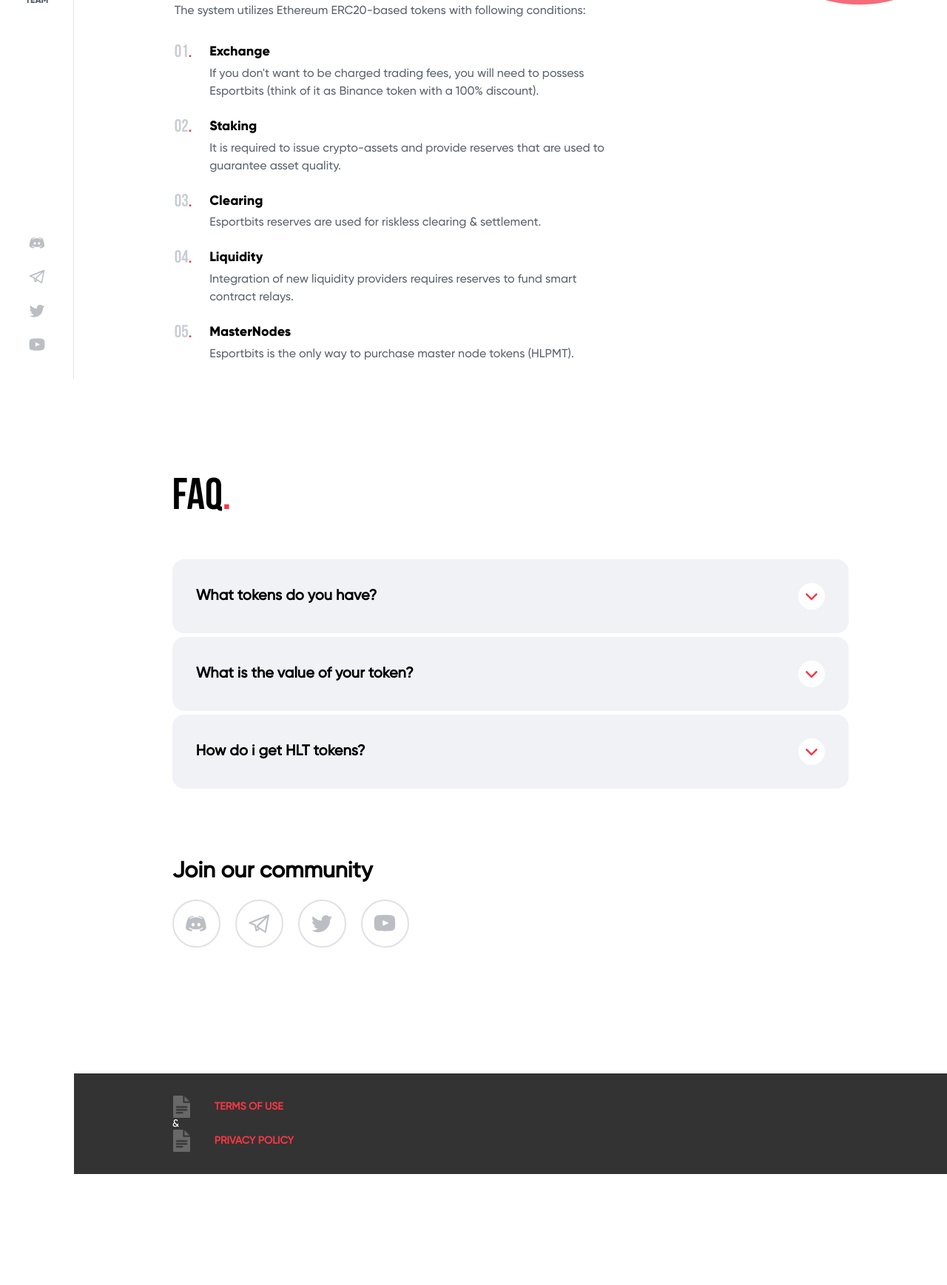
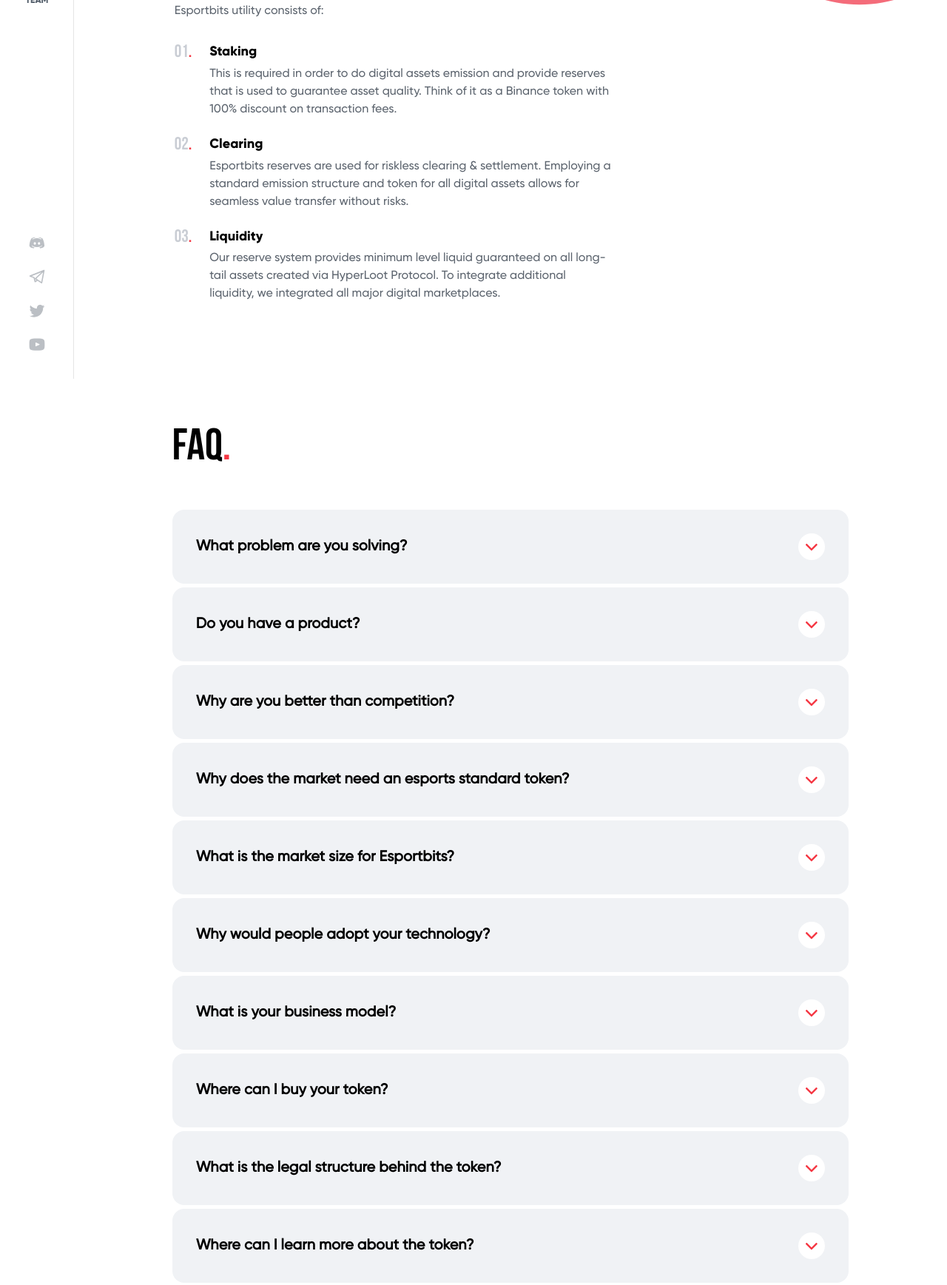
Before and after one commit to hyperloot/esportbits.com, a plain HTML site: page token/index.html in a window 1280 px wide. Shown: the part 288-2025 px from the top of the page at 74% size. Before the commit the page ends 1875 px from the top, so only its background shows below. Drawn offline with nearby package versions, Linux system fonts and the light colour scheme.

Commit message:
Deploy hyperloot/esportbits.com to github.com/hyperloot/esportbits.com.git:gh-pages

```diff
--- a/token/index.html
+++ b/token/index.html
@@ -88,41 +88,27 @@
         What exactly is<br>
         <span>the Esportbits?</span>
       </h1>
-      <p>The system utilizes Ethereum ERC20-based tokens with following conditions:</p>
+      <p>Esportbits utility consists of:</p>
       <div class="info">
         <div class="info-item">
           <div class="number">01<span>.</span></div>
           <div>
-            <h4>Exchange</h4>
-            <p>If you don't want to be charged trading fees, you will need to possess Esportbits (think of it as Binance token with a 100% discount).</p>
+            <h4>Staking</h4>
+            <p>This is required in order to do digital assets emission and provide reserves that is used to guarantee asset quality. Think of it as a Binance token with 100% discount on transaction fees.</p>
           </div>
         </div>
         <div class="info-item">
           <div class="number">02<span>.</span></div>
           <div>
-            <h4>Staking</h4>
-            <p>It is required to issue crypto-assets and provide reserves that are used to guarantee asset quality.</p>
+            <h4>Clearing</h4>
+            <p>Esportbits reserves are used for riskless clearing & settlement. Employing a standard emission structure and token for all digital assets allows for seamless value transfer without risks.</p>
           </div>
         </div>
         <div class="info-item">
           <div class="number">03<span>.</span></div>
           <div>
-            <h4>Clearing</h4>
-            <p>Esportbits reserves are used for riskless clearing &amp; settlement.</p>
-          </div>
-        </div>
-        <div class="info-item">
-          <div class="number">04<span>.</span></div>
-          <div>
             <h4>Liquidity</h4>
-            <p>Integration of new liquidity providers requires reserves to fund smart contract relays.</p>
-          </div>
-        </div>
-        <div class="info-item">
-          <div class="number">05<span>.</span></div>
-          <div>
-            <h4>MasterNodes</h4>
-            <p>Esportbits is the only way to purchase master node tokens (HLPMT).</p>
+            <p>Our reserve system provides minimum level liquid guaranteed on all long-tail assets created via HyperLoot Protocol. To integrate additional liquidity, we integrated all major digital marketplaces.</p>
           </div>
         </div>
       </div>
@@ -139,44 +125,101 @@
 
         <div class="spoiler">
           <div class="header">
-            <h4>What tokens do you have?</h4>
+            <h4>What problem are you solving?</h4>
             <div class="status"></div>
           </div>
           <div class="content">
-            <p>HyperLoot employs 2 types of tokens – ERC20 tokens for staking and transactions (or HLT tokens) and an ERC721 master node or mining tokens (or HLPTM tokens).</p>
+            <p>We create liquidity in the long tail digital assets that are otherwise illiquid. It’s a new industry standard that helps solve difficulties in engaging and creating loyal users, creating healthy monetization strategies while creating a whole new type of developer-gamer relations.</p>
           </div>
         </div>
 
         <div class="spoiler">
           <div class="header">
-            <h4>What is the value of your token?</h4>
+            <h4>Do you have a product?</h4>
             <div class="status"></div>
           </div>
           <div class="content">
-            <p>The combined valuation of all HLT in circulation at any given time period consists of four major blocks:</p>
-            <p>
-              First, the combined value of all HLT locked up, for the purchases of MasterNodes via HLTM master node token.<br>
-              Second, the combined value of all HLT tokens staked for the purposes of in-game asset emission.<br>
-              Third, the combined value of P2P clearing&settlement partners that may want to provide financial liquidity to the global P2P marketplace.<br>
-              Fourth, the size of transactions that will take place on HyperLoot layer over Ethereum. These can be: (exchange, barter, loan, collateral, betting custody).
-            </p>
+            <p>We provide a lineup of products fulfilling the most critical applications. The lineup includes: a gamer-oriented item wallet, and item auction, emission and liquidity solutions.  The key auction product is Lootmart - an auction providing guaranteed liquidity for any ERC721 or ERC-20 asset created and released for trade. Hyperloot is a gamer-centered wallet with visual representation for items. It is a place for users to see new items and offers.</p>
           </div>
         </div>
 
         <div class="spoiler">
           <div class="header">
-            <h4>How do i get HLT tokens?</h4>
+            <h4>Why are you better than competition?</h4>
             <div class="status"></div>
           </div>
           <div class="content">
-            <p>There are a few ways:</p>
-            <p>
-              Receive them as a reward for participating in the DAO. It’s pretty simple – you do the work, you get the tokens as a payment. Every token you own is a part of the system, so you get a share in HyperLoot as a system developer.<br>
-              Buy them on an exchange. We will be list on a few exchanges soon.<br>
-              Buy HLTM tokens and join as a master node owner.<br>
-              You can participate in the HyperLoot bounty campaign.<br>
-              You can receive investment from HyperLoot fund.
-            </p>
+            <p>Unlike WAX, ENJIN, FLIP and other “closed-source” exchange tokens, Esportbits provides liquidity in the illiquid long-tail market. Such an approach allows for item airdrop directly to new/prospective consumers reducing user acquisition costs while providing “last mile” of engagement and relationships. Unlike competitors we are the only open source project founded by non-profit association. We are also the only one that provides zero transaction fees and aggregates liquidity by integrating with other market exchanges.</p>
+          </div>
+        </div>
+
+        <div class="spoiler">
+          <div class="header">
+            <h4>Why does the market need an esports standard token?</h4>
+            <div class="status"></div>
+          </div>
+          <div class="content">
+            <p>It is need to provide market transfer clearing and liquidity while reducing costs and risks. There are many different long-tail digital assets out there and there are new ones appearing all the time. For now, they remain illiquid. To create long-tail liquid assets the market needs compatibility, relative value and a clearing tool. Esportbits is this tool, making community activation and engagement effective and cheaper while resolving relationship issues, they face now.</p>
+          </div>
+        </div>
+
+        <div class="spoiler">
+          <div class="header">
+            <h4>What is the market size for Esportbits?</h4>
+            <div class="status"></div>
+          </div>
+          <div class="content">
+            <p>Esports is the next big entertainment phenomenon. Esports is expected to grow from USD 0.9 bn to USD 1.6 bn within next 3 years. There are 2.3 billion gamers in the world. Around 1.2 billion gamers (55% of all gamers) in the world are engaged in competitive gaming (playing against other gamers). 2016-2021 esports revenue CAGR is predicted at 27,4%.</p>
+          </div>
+        </div>
+
+        <div class="spoiler">
+          <div class="header">
+            <h4>Why would people adopt your technology?</h4>
+            <div class="status"></div>
+          </div>
+          <div class="content">
+            <p>Esportbits is the only zero-fee transactions network. We help game developers reduce costs of user acquisition via airdrops, additional services and exposure to new audiences. Esportbits are also used for prospective products promotion across the entire network. We consider our gaming-related tokens our partners and always work to deploy them within our network.</p>
+          </div>
+        </div>
+
+        <div class="spoiler">
+          <div class="header">
+            <h4>What is your business model?</h4>
+            <div class="status"></div>
+          </div>
+          <div class="content">
+            <p>We reduce costs of user acquisition and engagement and take our share. Long-tail markets are highly inefficient and we drive on that. We provide true ownership of digital assets and open trade paired with liquidity across multiple systems which reduces costs in terms of marketing and lowers the entry barrier for esports.</p>
+          </div>
+        </div>
+
+        <div class="spoiler">
+          <div class="header">
+            <h4>Where can I buy your token?</h4>
+            <div class="status"></div>
+          </div>
+          <div class="content">
+            <p>Our token is currently trading on two exchanges and is in the process of entering the CoinMarketCap rating system. Emission began on 7th of July, 2018 and you can purchase it by visiting C2CX. </p>
+          </div>
+        </div>
+
+        <div class="spoiler">
+          <div class="header">
+            <h4>What is the legal structure behind the token?</h4>
+            <div class="status"></div>
+          </div>
+          <div class="content">
+            <p>All of the tokens were created by the Estonian non-profit organization. It also is the seller of tokens to exchanges and OTC brokers.  You can review publicly available information here: https://www.c2cx.com/in/trade/PAX_HLT</p>
+          </div>
+        </div>
+
+        <div class="spoiler">
+          <div class="header">
+            <h4>Where can I learn more about the token?</h4>
+            <div class="status"></div>
+          </div>
+          <div class="content">
+            <p>You can find all the technical information at the GitHub page here: https://github.com/hyperloot/esportsbits. Etherscan page: https://etherscan.io/token/0xa809d363a66c576a2a814cdbfefc107c600a55f0, API here: https://circulation-supply-hyperloot.herokuapp.com/ </p>
           </div>
         </div>
 
@@ -234,7 +277,7 @@
 
 <footer class="footer">
   <div class="container">
-    <a href="https://docs.google.com/document/d/1XeMdbdYZgSLtdp2Q4TSoilkV1_OSHx4_NF67nOuZ6UM/edit?usp=sharing" target="_blank">Terms of Use</a><span>&amp; </span><a href="https://docs.google.com/document/d/1bTTNoFQmJHBvrtxGJg98fYnLse0z6nHKbnJg48rz4jw/edit?usp=sharing" target="_blank">Privacy Policy</a>
+    <a href="https://docs.google.com/document/d/1XeMdbdYZgSLtdp2Q4TSoilkV1_OSHx4_NF67nOuZ6UM/edit?usp=sharing" target="_blank">Terms of Use</a><span>&amp;</span> Privacy Policy</a>
   </div>
 </footer>
 
```
Also changed, not shown: index.html (+3 -3 lines), posts/21-the-ultimate-tokenization-model/index.html (+1 -1 lines), posts/22-the-new-crypto-wallet_HLT-and-POA/index.html (+1 -1 lines), posts/23_Blizzard_Activision_HODL/index.html (+1 -1 lines), posts/24_hypervote/index.html (+1 -1 lines), posts/index.html (+1 -1 lines), posts/post-1/index.html (+1 -1 lines), posts/post-2/index.html (+1 -1 lines), posts/post-3/index.html (+1 -1 lines), posts/post-4/index.html (+1 -1 lines), posts/post-5/index.html (+1 -1 lines), solutions/index.html (+1 -1 lines), 1 other file.
